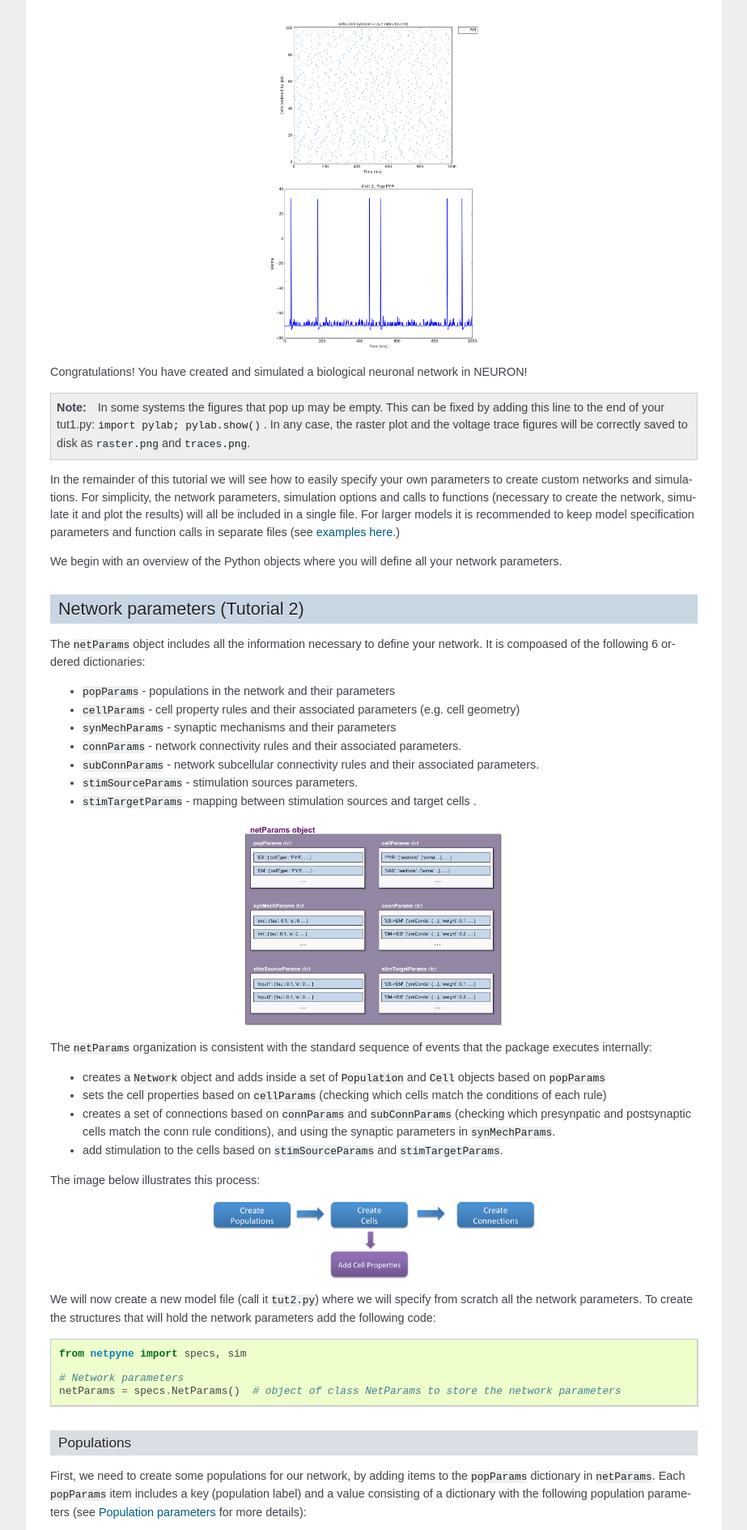
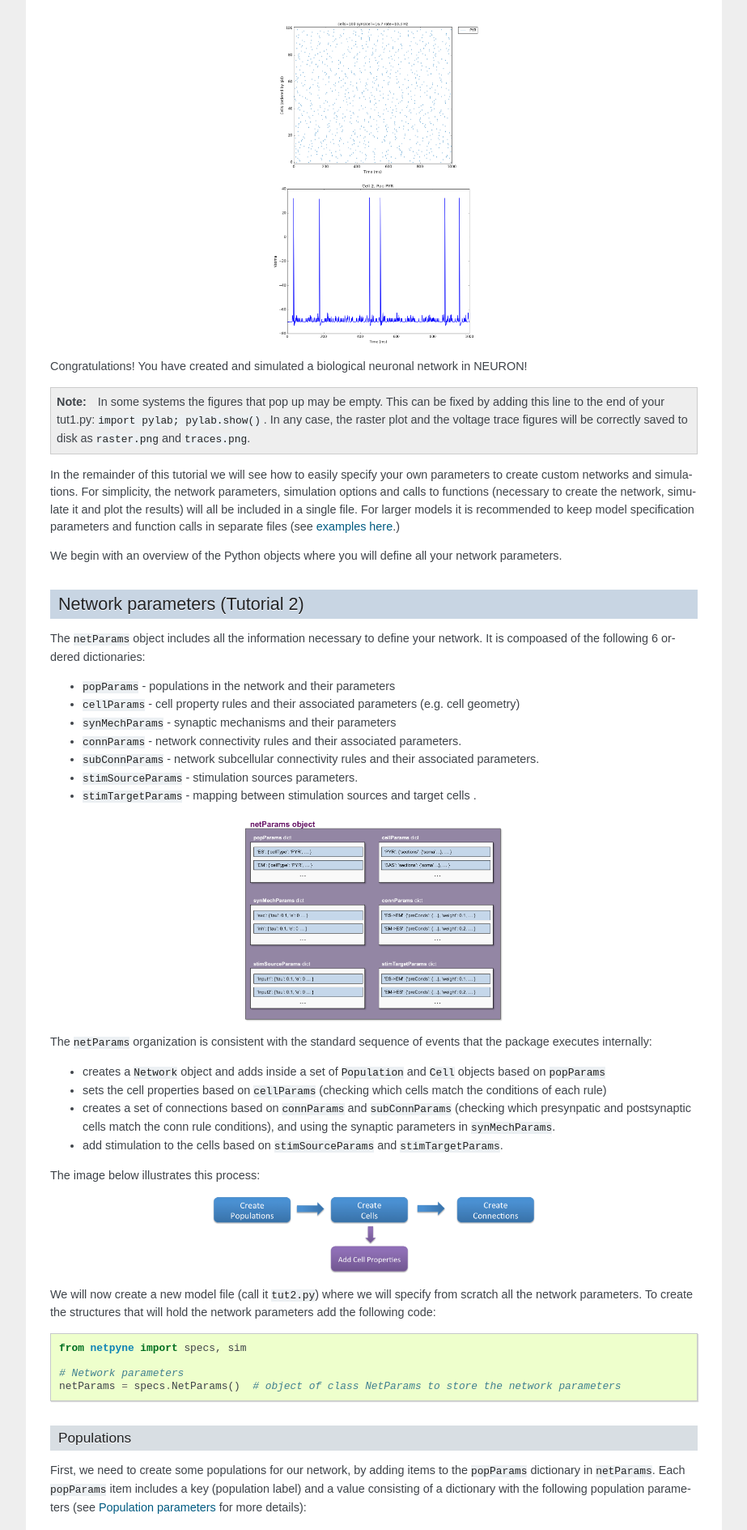
Before and after one commit to suny-downstate-medical-center/netpyne, a Sphinx documentation site: the page built from doc/source/tutorial.rst, in a window 1280 px wide. Shown: the part 1827-3716 px from the top of the page at 81% size, without its empty margins (198-1121 px from the left). Built offline with Sphinx 7.4.7, drawn with Linux system fonts in a browser that asks for light colours.

Commit message:
updated tut1 figs

```diff
--- a/doc/source/tutorial.rst
+++ b/doc/source/tutorial.rst
@@ -69,7 +69,7 @@ Whatever method you use, you should get a 2D representation of the cells and con
 	:align: center
 
 .. image:: figs/tut1_traces.png
-	:width: 33%
+	:width: 32%
 	:align: center
 
 
```
